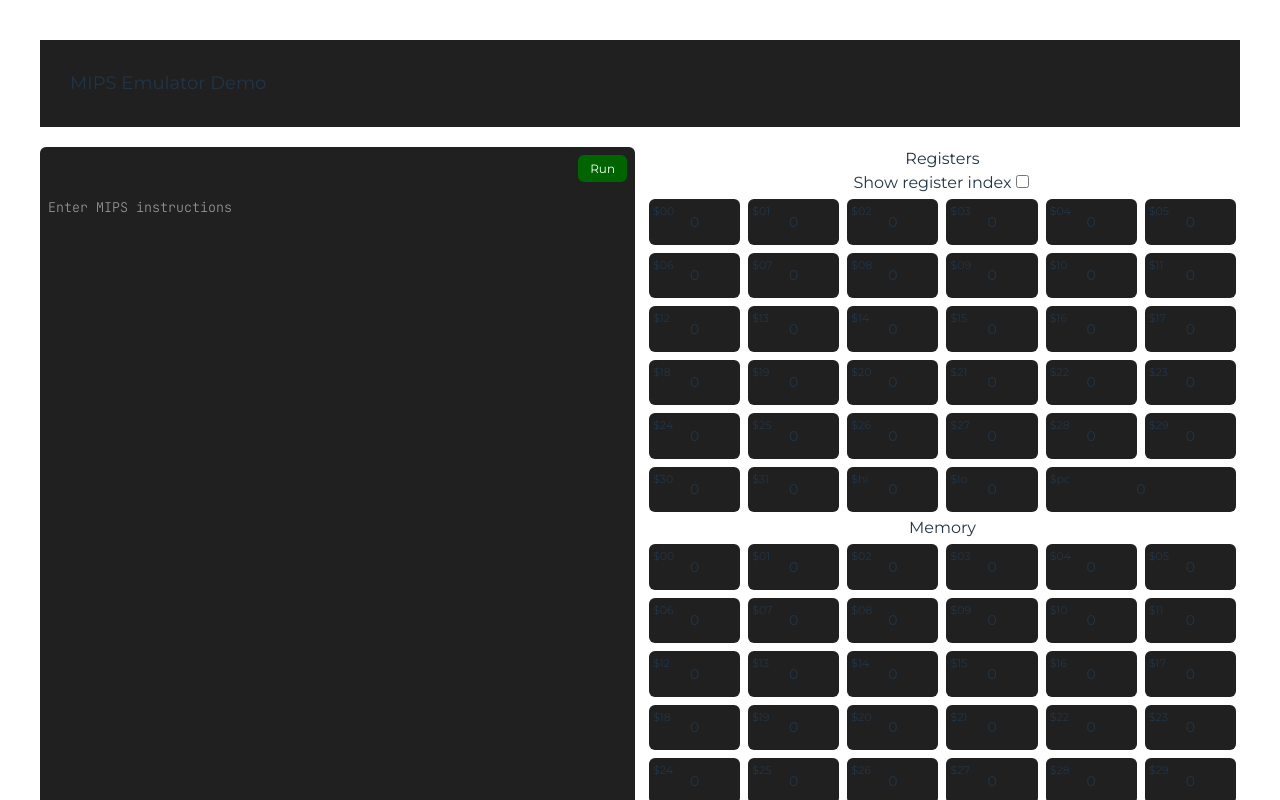
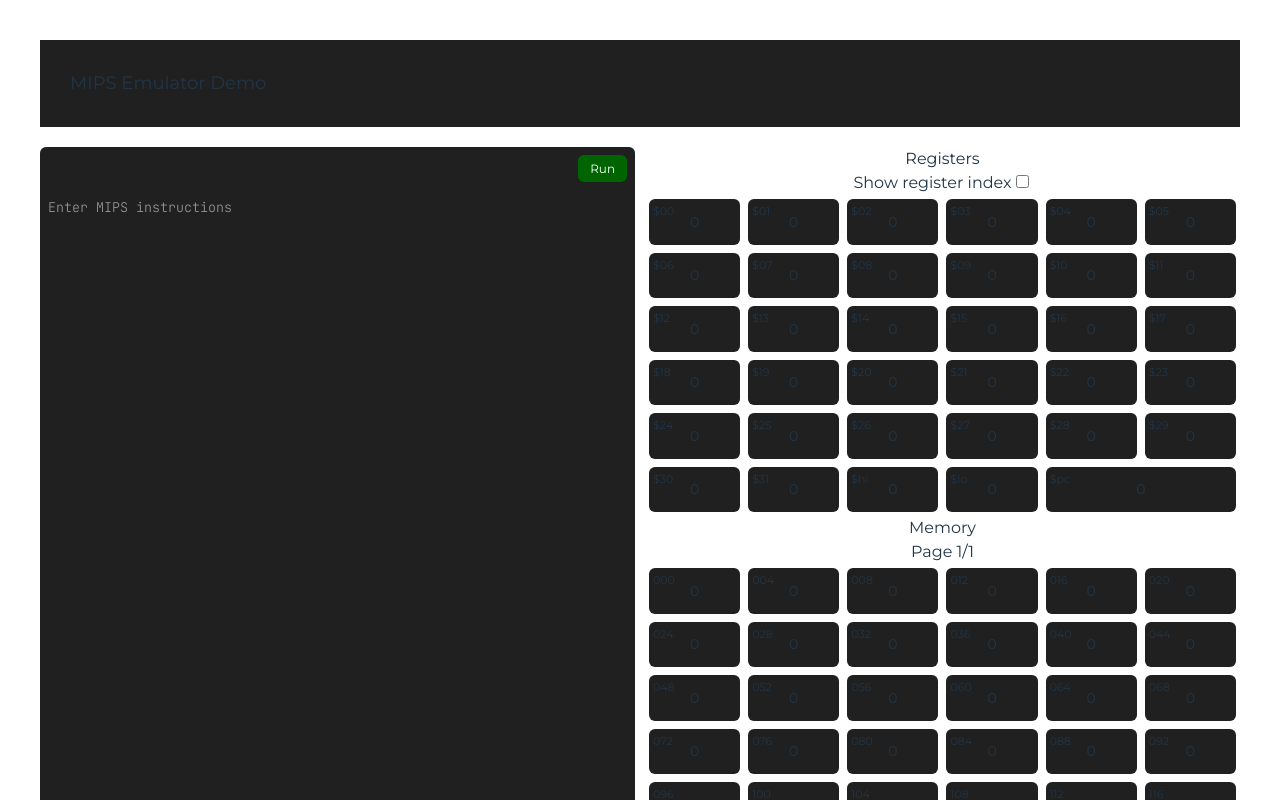
Before and after one commit to ad220/mips-emulator-demo, a React (Vite) app in the folder frontend/: page / in a window 1280 px wide. Shown: the top 800 px of the page. Built offline with nearby package versions, Linux system fonts and the light colour scheme.

Commit message:
add memory display

```diff
--- a/frontend/src/App.jsx
+++ b/frontend/src/App.jsx
@@ -14,9 +14,15 @@ function App() {
     registerInit['$'+('0'+index).slice(-2)] = 0;
   }
 
+  // Init memory page before first run
+  var memoryInit = {0: []}
+  for (let index = 0; index < 64; index++) {
+    memoryInit[0].push(0);
+  }
+
   const [code, setCode] = useState('');
   const [registers, setRegisters] = useState(registerInit);
-  const [memory, setMemory] = useState({});
+  const [memory, setMemory] = useState(memoryInit);
   const [pc, setPc] = useState(0);
   const [hi, setHi] = useState(0);
   const [lo, setLo] = useState(0);
@@ -54,7 +60,7 @@ function App() {
       setPc(data.pc);
       setHi(data.hi);
       setLo(data.lo);
-      // setMemory(data.memory);
+      setMemory(data.memory);
     } catch (err) {
       // setError(err.message);
       console.error(err);
@@ -86,7 +92,7 @@ function App() {
         </div>
         <div id="state-view">
           <RegisterTableComponent registers={registers} pc={pc} hi={hi} lo={lo}/>
-          <MemoryPageComponent/>
+          <MemoryPageComponent memory={memory}/>
         </div>
       </div>
     </div>
--- a/frontend/src/components/MemoryPage.jsx
+++ b/frontend/src/components/MemoryPage.jsx
@@ -1,20 +1,42 @@
 // components/MemoryPageComponent.js
-import React from 'react';
+import {useState} from 'react';
 import './MemoryPage.css'
 
-const MemoryPageComponent = () => {
-  // Exemple de données pour la mémoire
-  const memory = Array(64).fill(0);
+const MemoryPageComponent = ({
+  memory
+}) => {
+
+  const [pageIndex, setPageIndex] = useState(0);
+  const [oldMemory, setOldMemory] = useState({});
+  const pageIndexes = Object.keys(memory);
+
+  if (oldMemory != memory) {
+    setPageIndex(0);
+    setOldMemory(memory);
+    return;
+  }
+
+  console.log(pageIndex);
+  console.log(pageIndexes.findIndex((_, i, o) => {pageIndex==o[i];}))
 
   return (
     <>
-      <a>Memory</a>
+      <a>Memory</a> <br></br>
+      {
+        pageIndex>0 &&
+        <button onClick={() => {setPageIndex(pageIndex-1);}}>Previous</button>
+      }
+      <a>Page {pageIndexes[pageIndex]*1+1}/{pageIndexes[pageIndexes.length-1]*1+1}</a>
+      {
+        pageIndex<pageIndexes.length-1 &&
+        <button onClick={() => {setPageIndex(pageIndex+1);}}>Next</button>
+      }
       <div class="memory-pages">
-        {memory.map((value, index) => (
+        {memory[pageIndexes[pageIndex]].map((value, index) => (
           <div class="memory-cell-container">
             <div class="memory-cell">
               <div class="memory-header">
-                <a>${('0'+index).slice(-2)}</a>
+                <a>{('00'+index*4).slice(-3)}</a>
               </div>
               <div class="register-value">
                 {value}
```
Also changed, not shown: 1 other file (tests, documents, lock files or other folders).
